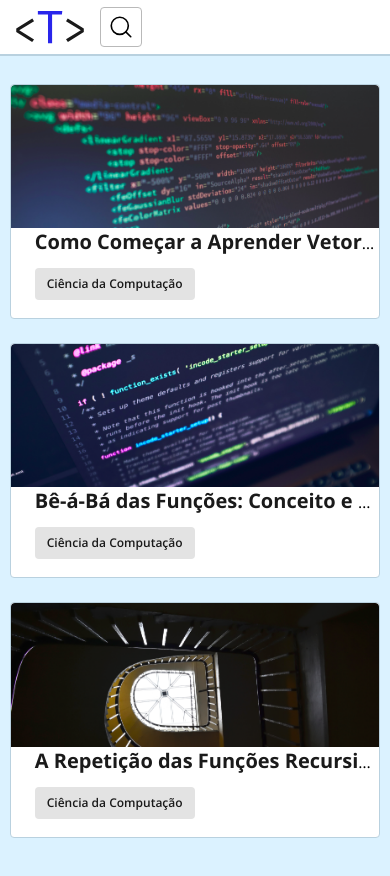
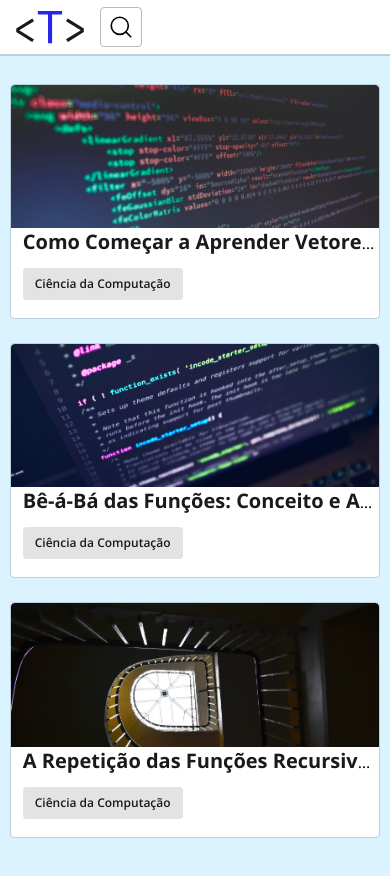
Before and after one commit to iugstav/colatech-personal-blog, a Next.js app: page / in a window 390 px wide. Shown: the top 876 px of the page. Built offline with nearby package versions, Linux system fonts and the light colour scheme.

Commit message:
breakpoint changes

```diff
--- a/src/components/Feed/Tag.tsx
+++ b/src/components/Feed/Tag.tsx
@@ -9,7 +9,7 @@ export function Tag(props: TagProps) {
 
   return (
     <Link href={`/tags/${formattedTag}`}>
-      <a className="2sm:mt-3 2sm:text-xs 2sm:font-regular md:text-sm md:bg-soft-gray md:text-read-black font-semibold text-normal-gray w-fit ml-6 mb-4.5 px-3 py-2 cursor-pointer rounded flex items-center justify-center gap-2 transition-colors hover:bg-soft-gray hover:text-soft-black">
+      <a className="2sm:mt-3 2sm:text-xs 2sm:font-regular 2sm:ml-3 md:text-sm md:bg-soft-gray md:text-read-black font-semibold text-normal-gray w-fit ml-6 mb-4.5 px-3 py-2 cursor-pointer rounded flex items-center justify-center gap-2 transition-colors hover:bg-soft-gray hover:text-soft-black">
         {props.tag}
       </a>
     </Link>
--- a/src/components/Feed/index.tsx
+++ b/src/components/Feed/index.tsx
@@ -26,7 +26,7 @@ export function Feed(props: FeedProps) {
             priority
           />
           <Link href={`/post/${post.slug}`}>
-            <a className="2sm:text-xl md:text-[1.5rem] whitespace-nowrap ml-6 text-read-black text-double font-bold hover:text-main-purple hover:underline">
+            <a className="2sm:text-xl 2sm:ml-3 md:text-[1.5rem] whitespace-nowrap ml-6 text-read-black text-double font-bold hover:text-main-purple hover:underline">
               {post.title}
             </a>
           </Link>
--- a/src/pages/post/[slug].tsx
+++ b/src/pages/post/[slug].tsx
@@ -35,9 +35,11 @@ export default function Post({ data, content }) {
               {data.tag}
             </p>
 
-            <p className="3sm:text-base 2sm:text-lg md:text-sm max-lg:text-2xl font-bold text-double mb-8">
-              {data.title}
-            </p>
+            <div className="w-[92%]">
+              <p className="3sm:text-base 2sm:text-lg md:text-sm max-lg:text-2xl text-center font-bold text-double mb-8">
+                {data.title}
+              </p>
+            </div>
 
             <PostInfo
               authorName={data.author.name}
```
